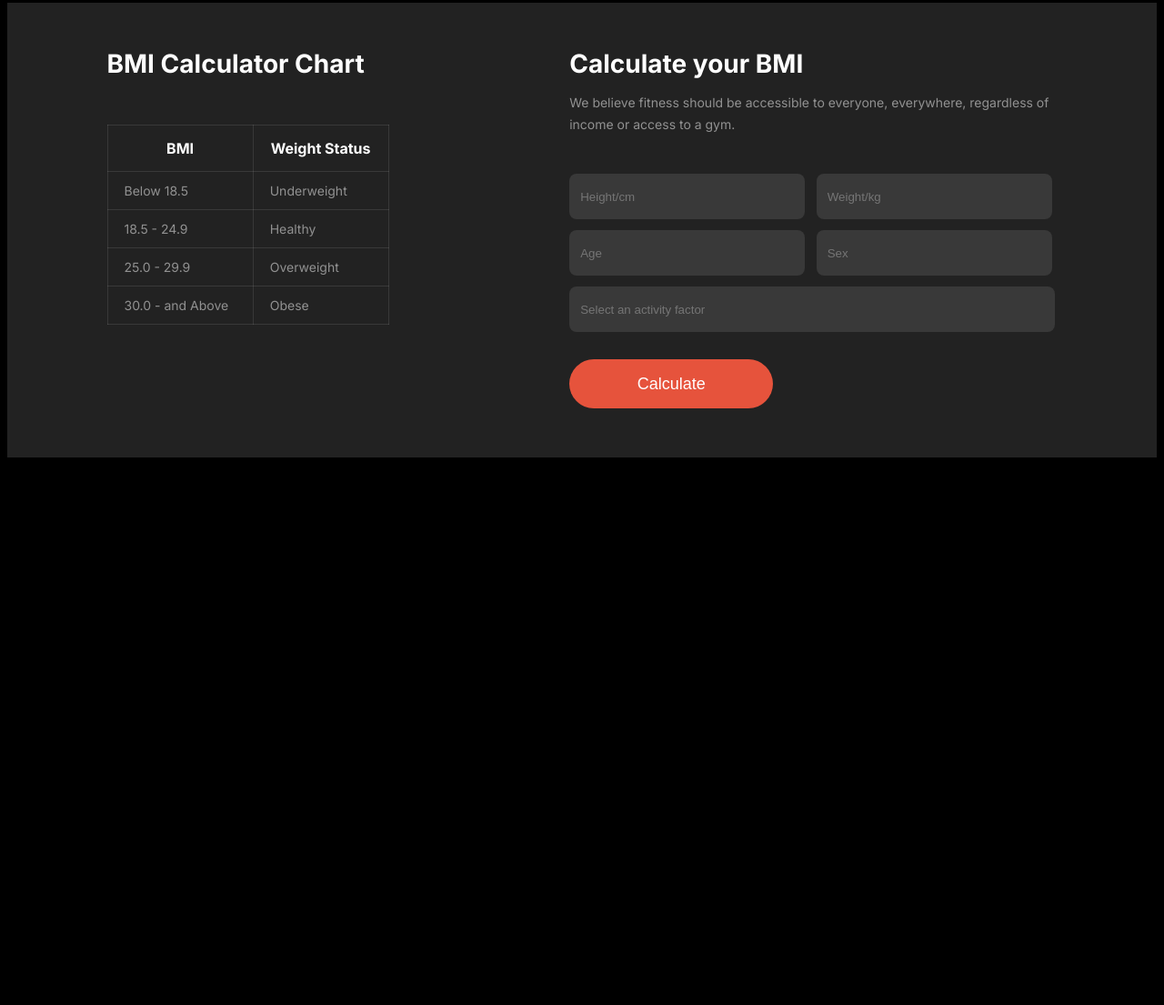
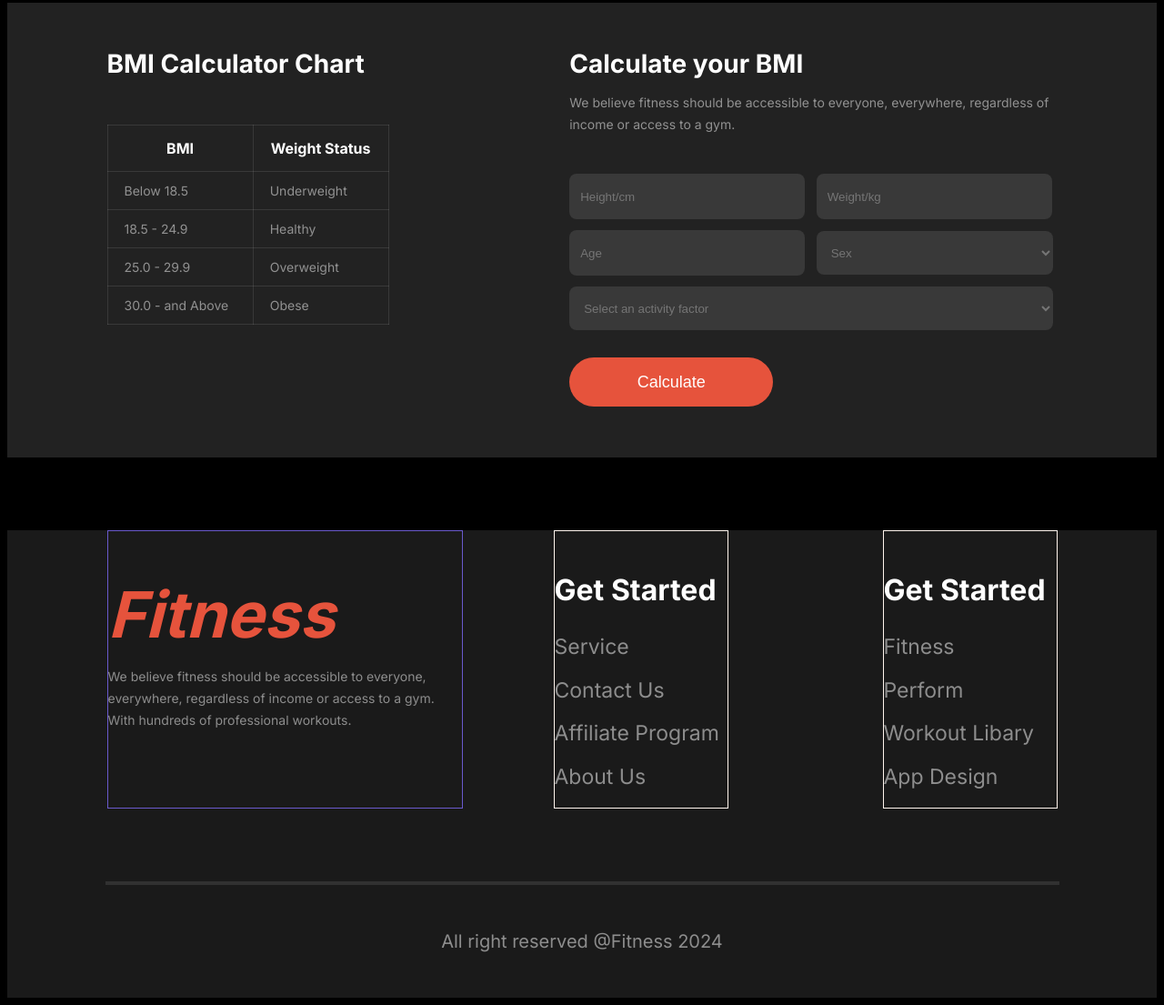
Before and after one commit to shanto470/assignment_02, a plain HTML site: page index.html in a window 1280 px wide. Shown: the part 2097-3202 px from the top of the page at 91% size. Before the commit the page ends 2608 px from the top, so only its background shows below. Drawn offline with Linux system fonts and the light colour scheme; a web font is replaced by a local one.

Commit message:
added footer section

```diff
--- a/index.html
+++ b/index.html
@@ -204,12 +204,18 @@
                 <input class="input" type="text" placeholder="Height/cm" />
                 <input class="input diff" type="text" placeholder="Weight/kg" />
                 <input class="input" type="text" placeholder="Age" />
-                <input class="input diff" type="text" placeholder="Sex" />
-                <input
-                  class="last-input"
-                  type="text"
-                  placeholder="Select an activity factor"
-                />
+                <select class="select" name="" id="">
+                  <option value="0">Sex</option>
+                  <option value="1">Male</option>
+                  <option value="2">Female</option>
+                  <option value="3">Others</option>
+                </select>
+                <select class="select2" name="" id="">
+                  <option value="0">Select an activity factor</option>
+                  <option value="1">Swimming</option>
+                  <option value="2">Yoga</option>
+                  <option value="3">Jump</option>
+                </select>
                 <button class="bmi-btn">Calculate</button>
               </form>
             </div>
@@ -218,6 +224,41 @@
       </section>
       <!-- BMI SECTION ENDS HERE -->
     </main>
-    <footer></footer>
+    <footer class="footer-container">
+      <div class="footer-description">
+        <div class="fit-footer">
+          <h1 class="foot-h1"><i>Fitness</i></h1>
+          <p class="run-pera">
+            We believe fitness should be accessible to everyone, everywhere,
+            regardless of income or access to a gym. With hundreds of
+            professional workouts.
+          </p>
+        </div>
+        <div class="anchors">
+          <div class="first-anchor">
+            <h2 class="anchor-h2">Get Started</h2>
+            <div class="just-anchor">
+              <a href="#">Service</a>
+              <a href="#">Contact Us</a>
+              <a href="#">Affiliate Program</a>
+              <a href="#">About Us</a>
+            </div>
+          </div>
+          <div class="first-anchor">
+            <h2 class="anchor-h2">Get Started</h2>
+            <div class="just-anchor">
+              <a href="#">Fitness</a>
+              <a href="#">Perform</a>
+              <a href="#">Workout Libary</a>
+              <a href="#">App Design</a>
+            </div>
+          </div>
+        </div>
+      </div>
+      <div class="line"></div>
+      <div class="ends">
+        <p class="end-pera">All right reserved @Fitness 2024</p>
+      </div>
+    </footer>
   </body>
 </html>
--- a/styles/style.css
+++ b/styles/style.css
@@ -381,6 +381,7 @@ th {
   width: 245px;
   height: 48px;
   background-color: rgba(255, 255, 255, 0.1);
+  color: rgba(255, 255, 255, 0.6);
   border: none;
   border-radius: 8px;
   margin-top: 12px;
@@ -388,15 +389,6 @@ th {
 }
 .diff {
   margin-left: 8px;
-}
-.last-input {
-  width: 520px;
-  height: 48px;
-  margin-top: 12px;
-  background-color: rgba(255, 255, 255, 0.1);
-  border: none;
-  border-radius: 8px;
-  padding-left: 12px;
 }
 .bmi-btn {
   font-size: 1.125rem;
@@ -409,6 +401,93 @@ th {
   margin: 30px 0 0 0;
   border: none;
   color: rgb(255, 255, 255);
+}
+.select {
+  color: #757575;
+  background-color: rgba(255, 255, 255, 0.1);
+  margin-left: 8px;
+  width: 260px;
+  height: 48px;
+  border: none;
+  border-radius: 8px;
+  margin-top: 12px;
+  padding-left: 12px;
+}
+.select2 {
+  color: #757575;
+  background-color: rgba(255, 255, 255, 0.1);
+  width: 532px;
+  height: 48px;
+  border: none;
+  border-radius: 8px;
+  margin-top: 12px;
+  padding-left: 12px;
+}
+/*   FOOTER SECTION */
+.footer-container {
+  background-color: rgba(255, 255, 255, 0.1);
+  margin-top: 80px;
+}
+.footer-description {
+  width: 1045px;
+  margin: 0 auto;
+  display: flex;
+  gap: 100px;
+}
+.fit-footer {
+  width: 40%;
+  border: 1px solid slateblue;
+}
+.anchors {
+  display: flex;
+  gap: 170px;
+}
+.foot-h1 {
+  font-size: 70px;
+  font-weight: 800px;
+  color: rgb(230, 83, 60);
+  margin: 50px 0px 0px 0px;
+  line-height: 120%;
+}
+.first-anchor {
+  border: 1px solid seashell;
+  width: 190px;
+}
+.anchor-h2 {
+  font-size: 32px;
+  font-weight: 700px;
+  color: rgb(255, 255, 255);
+  margin: 45px 0px 0px 0px;
+}
+.just-anchor {
+  margin: 30px 0 0 0;
+}
+a {
+  display: block;
+  text-decoration: none;
+  color: rgba(255, 255, 255, 0.5);
+  font-size: 23px;
+  font-weight: 400;
+  line-height: 120%;
+  margin-bottom: 20px;
+}
+.line {
+  border: 2px solid rgba(255, 255, 255, 0.1);
+  width: 1045px;
+  margin: 0 auto;
+  margin-top: 80px;
+}
+
+.end-pera {
+  font-size: 20px;
+  font-weight: 400px;
+  color: rgba(255, 255, 255, 0.5);
+  text-align: center;
+  /* margin-bottom: 35px; */
+}
+.ends {
+  padding-top: 30px;
+  padding-bottom: 30px;
 }
 /* responsive section */
 @media screen and (max-width: 576px) {
@@ -448,7 +527,7 @@ th {
   }
   .token1 {
     position: absolute;
-    bottom: -115px;
+    bottom: -60px;
     right: 180px;
     width: 160px;
     height: 72px;
@@ -472,7 +551,7 @@ th {
   }
   .token2 {
     position: absolute;
-    bottom: 100px;
+    bottom: 155px;
     right: 10px;
     width: 150px;
     height: 72px;
@@ -566,7 +645,7 @@ th {
   }
   .bmi-description {
     width: 100%;
-    height: 780px;
+    height: 100%;
     /* margin: 0 -76px
      */
   }
@@ -591,4 +670,13 @@ th {
   .last-input {
     width: 325px;
   }
+  .select {
+    width: 160px;
+  }
+  .select2 {
+    width: 333px;
+  }
+  .bmi-btn {
+    margin-bottom: 43px;
+  }
 }
```
